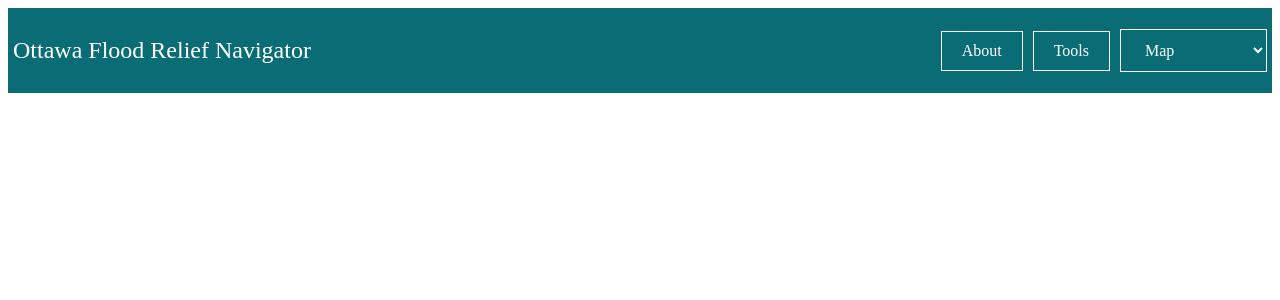
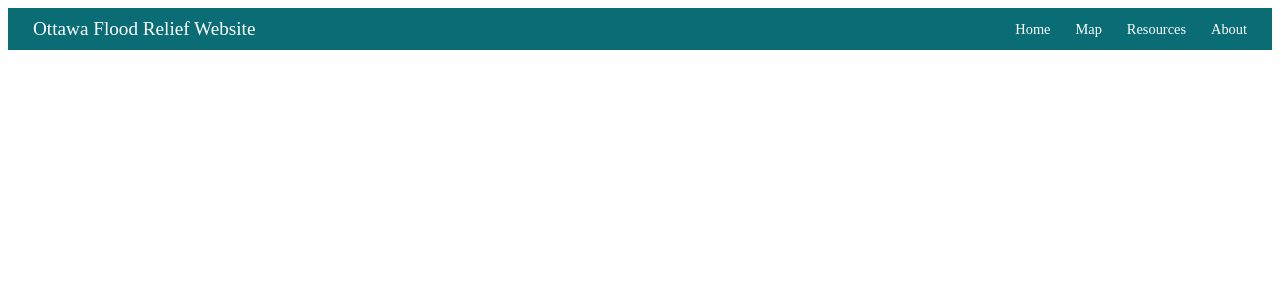
Before and after one commit to nickal06/Ottawa-Flood-Relief, a React (Vite) app in the folder Ottawa Flood Relief Website/: page / in a window 1280 px wide. Shown: the top 300 px of the page. Built offline with nearby package versions, Linux system fonts and the light colour scheme.

Commit message:
Fixed up header bar design

```diff
--- /dev/null
+++ b/Ottawa Flood Relief Website/src/App.css
@@ -0,0 +1,30 @@
+.header-bar {
+  display: flex;
+  align-items: center;
+  justify-content: space-between;
+
+  background-color: #0a6c74;
+  padding: 10px 25px;
+}
+
+.header-title {
+  color: white;
+  font-size: 1.2rem;
+  margin: 0;
+}
+
+.page-directories {
+  display: flex;
+  gap: 25px;
+}
+
+.page-directories a {
+  color: white;
+  text-decoration: none;
+  font-size: 0.9rem;
+  cursor: pointer;
+}
+
+.page-directories a:hover {
+  text-decoration: underline;
+}
--- a/Ottawa Flood Relief Website/src/components/header-bar.jsx
+++ b/Ottawa Flood Relief Website/src/components/header-bar.jsx
@@ -1,17 +1,18 @@
+import "../App.css";
+
+
 export function HeaderBar() {
   return (
   <>
-      <div className="header-bar">
-        <p> Ottawa Flood Relief Navigator</p>
-        <div className="button-container">
-          <button className = "about-button"> About </button>
-          <label className = "tools-button"> Tools </label>
-          <select className="tools-dropdown">
-            <option> Map </option>
-            <option> Navigator AI </option>
-          </select>
-        </div>
+    <nav className="header-bar">
+      <p className="header-title"> Ottawa Flood Relief Website </p>
+      <div className="page-directories">
+        <a href="/"> Home </a>
+        <a href="/map"> Map </a>
+        <a href="/resources"> Resources </a>
+        <a href="/about"> About </a>
       </div>
-    </>
-  )
+    </nav>
+  </>
+  );
 }
```
